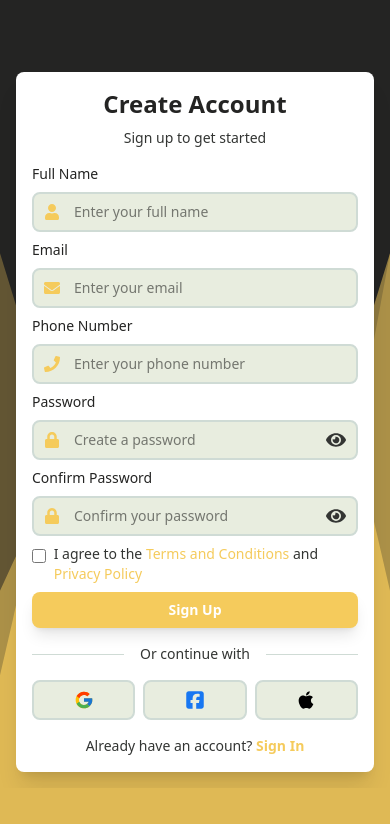
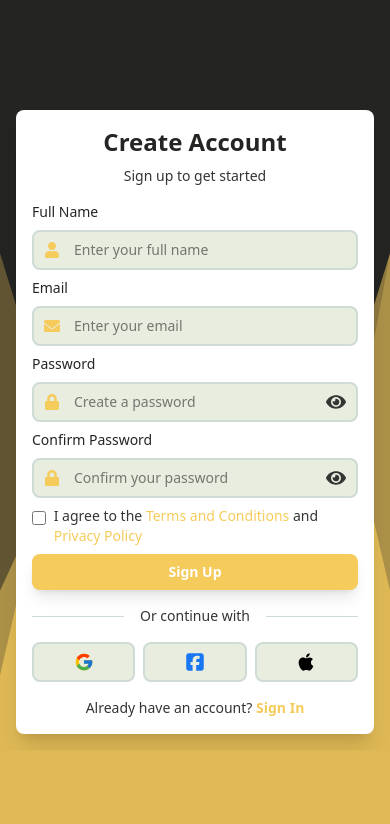
Before and after one commit to Osaid-Raddad/PC-Builder, a React (Vite) app in the folder FrontEnd/Website/: page /signup in a window 390 px wide. Shown: the top 824 px of the page. Built offline with nearby package versions, Linux system fonts and the light colour scheme.

Commit message:
SignIn and SignUp Update/3 - Removing Phone Div

```diff
--- a/FrontEnd/Website/src/pages/SignUp.jsx
+++ b/FrontEnd/Website/src/pages/SignUp.jsx
@@ -89,25 +89,6 @@ const SignUp = ({ onSwitchToSignIn }) => {
               className="w-full pl-10 pr-4 py-2 sm:py-3 border-2 rounded-lg focus:outline-none focus:border-[#F5CB5C] transition-colors text-sm sm:text-base"
               style={{ borderColor: '#CFDBD5', backgroundColor: '#E8EDDF' }}
               placeholder="Enter your email"
-            />
-          </div>
-        </div>
-
-        <div>
-          <label htmlFor="phone" className="block text-sm font-medium mb-2" style={{ color: '#242423' }}>
-            Phone Number
-          </label>
-          <div className="relative">
-            <FaPhone className="absolute left-3 top-1/2 transform -translate-y-1/2" style={{ color: '#F5CB5C' }} />
-            <input
-              type="tel"
-              id="phone"
-              name="phone"
-              value={formData.phone}
-              onChange={handleChange}
-              className="w-full pl-10 pr-4 py-2 sm:py-3 border-2 rounded-lg focus:outline-none focus:border-[#F5CB5C] transition-colors text-sm sm:text-base"
-              style={{ borderColor: '#CFDBD5', backgroundColor: '#E8EDDF' }}
-              placeholder="Enter your phone number"
             />
           </div>
         </div>
```
